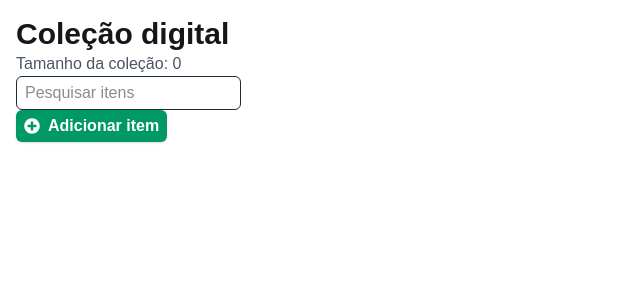
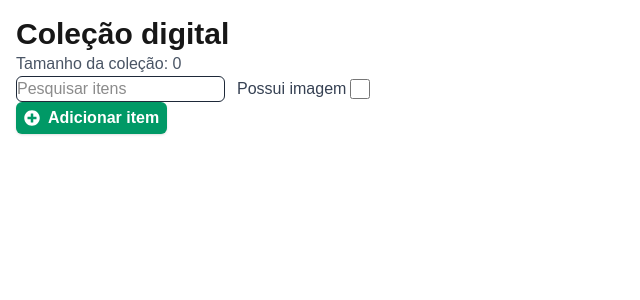
Before and after one commit to gab-souza-martins/digital-collection, a Next.js app: page / in a window 1280 px wide. Shown: the top 300 px of the page, without its empty margins (0-640 px from the left). Built offline with nearby package versions, Linux system fonts and the light colour scheme.

Commit message:
Criado checkbox para filtrar por imagem em Searchbar.tsx, ainda sem funcionalidade

```diff
--- a/src/app/Components/Searchbar.tsx
+++ b/src/app/Components/Searchbar.tsx
@@ -10,17 +10,33 @@ const Searchbar: React.FC<SearchbarProps> = ({ textSearch }) => {
 
    return (
       <div>
-         <form className="flex items-center gap-1">
+         <form className="flex flex-col items-start gap-2 xs:flex-row xs:items-center xs:gap-3">
             <input
                onChange={(e) => {
                   setTextTerm(e.target.value);
                   textSearch(e.target.value);
                }}
                type="text"
-               className="border border-gray-800 rounded-md py-1 px-2"
+               className="border border-gray-800 rounded-md "
                value={textTerm}
                placeholder="Pesquisar itens"
+               aria-label="Pesquisar itens"
             />
+
+            <div className="flex items-center gap-1">
+               <label
+                  htmlFor="imageFilter"
+                  className="cursor-pointer text-gray-700"
+               >
+                  Possui imagem
+               </label>
+               <input
+                  type="checkbox"
+                  id="imageFilter"
+                  className="cursor-pointer border border-gray-800 rounded-md w-5 h-5"
+                  aria-label="Filtrar por imagem"
+               />
+            </div>
          </form>
       </div>
    );
--- a/src/app/globals.css
+++ b/src/app/globals.css
@@ -3,6 +3,10 @@
 :root {
    --background: #ffffff;
    --foreground: #171717;
+}
+
+@theme {
+   --breakpoint-xs: 30rem;
 }
 
 @theme inline {
```
